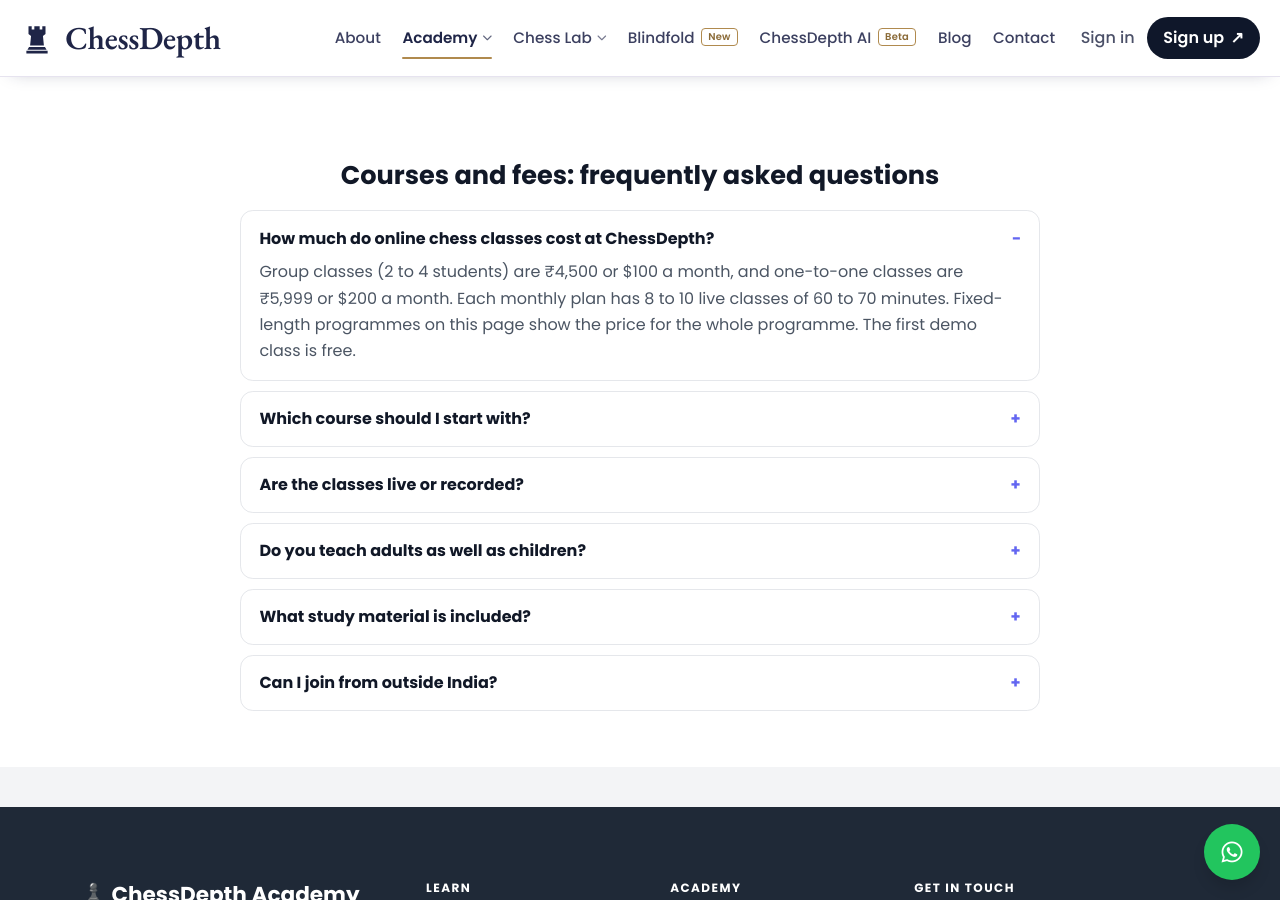
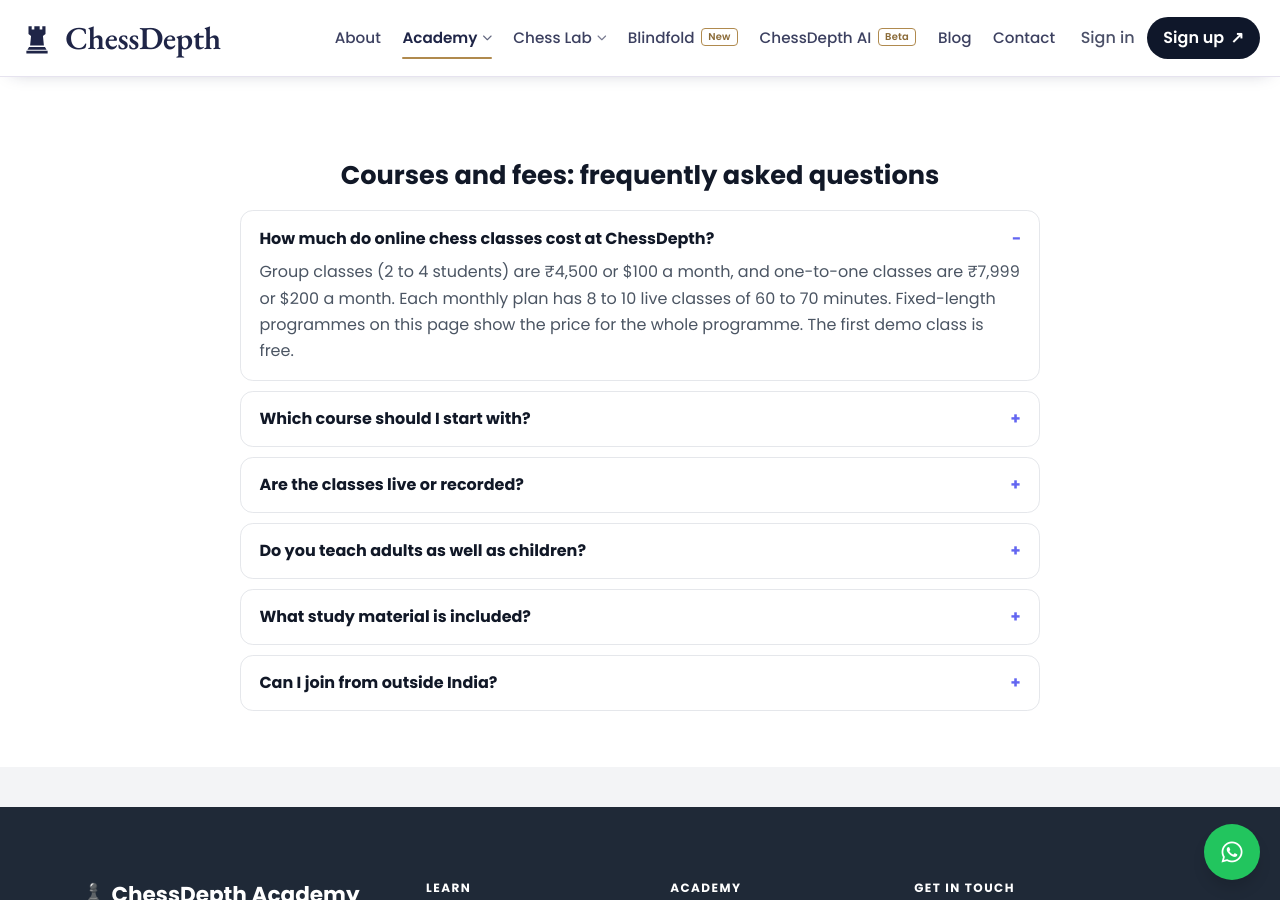
Before and after one commit to Sourabhjoshi1/Chess-Depth, a Jekyll site: the page built from pages/courses.html, in a window 1280 px wide and 900 px high, scrolled down 4835 px. Built offline with Jekyll 4.4.1, drawn with Linux system fonts in a browser that asks for light colours; comment, search, counter and statistics services are not loaded; some of the changed text lies outside the part shown.

Commit message:
Fees: one-to-one classes now ₹7,999 a month
Co-Authored-By: Claude Fable 5.2 <noreply@anthropic.com>
Claude-Session: https://claude.ai/code/session_017ZwxdNZGtw2tXrZdE2ZP9f

```diff
--- a/index.html
+++ b/index.html
@@ -9,7 +9,7 @@ faq:
   - q: "How do online chess classes work?"
     a: "Classes are live video lessons with a coach and a shared online board, in small groups of 2 to 4 students or one-to-one. Each monthly plan has 8 to 10 classes of 60 to 70 minutes, with worksheets and a quiz every eight sessions."
   - q: "How much do the classes cost?"
-    a: "Group classes are ₹4,500 or $100 a month, and one-to-one classes are ₹5,999 or $200 a month. See all programmes on the [Courses and fees](/courses/) page."
+    a: "Group classes are ₹4,500 or $100 a month, and one-to-one classes are ₹7,999 or $200 a month. See all programmes on the [Courses and fees](/courses/) page."
   - q: "Is there a free trial class?"
     a: "Yes. The first demo class is free: a 30-minute online lesson where the coach checks your level and suggests the right course. Book it with the form below or on WhatsApp."
   - q: "What can I practise for free?"
--- a/llms.txt
+++ b/llms.txt
@@ -10,7 +10,7 @@ sitemap: false
 Key facts:
 
 - Format: live online classes over video with a shared board. Small groups of 2 to 4 students, or one-to-one.
-- Fees: group classes ₹4,500 (or $100 for students outside India) per month; one-to-one classes ₹5,999 (or $200 for students outside India) per month. Each monthly plan has 8 to 10 live classes of 60 to 70 minutes. The first demo class (30 minutes) is free.
+- Fees: group classes ₹4,500 (or $100 for students outside India) per month; one-to-one classes ₹7,999 (or $200 for students outside India) per month. Each monthly plan has 8 to 10 live classes of 60 to 70 minutes. The first demo class (30 minutes) is free.
 - Levels: beginner, intermediate, advanced and tournament preparation. Students are placed by level after the free demo class.
 - Included: worksheets, a quiz every 8 sessions with coach feedback, club tournaments on Lichess and Chess.com, and a student area with PDF material.
 - Ages: children from about 5 years old, teenagers and adults.
--- a/pages/about.html
+++ b/pages/about.html
@@ -256,7 +256,7 @@ page_css: about
         <details class="ab-faq ab-card p-5"><summary class="font-semibold">Are classes online or in person?</summary><p class="text-gray-600 mt-3 text-sm leading-relaxed">Classes are held online, so students can join from anywhere. We&rsquo;re based in Bhopal, Madhya Pradesh.</p></details>
         <details class="ab-faq ab-card p-5"><summary class="font-semibold">What age can my child start?</summary><p class="text-gray-600 mt-3 text-sm leading-relaxed">Children can usually start from about 5 years old. We place every student by level, not age, after the free demo class.</p></details>
         <details class="ab-faq ab-card p-5"><summary class="font-semibold">How will I know my child is improving?</summary><p class="text-gray-600 mt-3 text-sm leading-relaxed">Students get regular homework and a quiz every eight sessions. Coaches review the results and games and share clear feedback on strengths and what to work on next.</p></details>
-        <details class="ab-faq ab-card p-5"><summary class="font-semibold">One-to-one or group, which is better?</summary><p class="text-gray-600 mt-3 text-sm leading-relaxed">One-to-one classes (&#8377;5,999 or $200 / month) are fully personalised and best for fast improvement. Group classes of 2&ndash;4 students (&#8377;4,500 or $100 / month) are more affordable and great for discussion. Both include 8&ndash;10 live classes a month of 60&ndash;70 minutes each. The demo class helps you decide.</p></details>
+        <details class="ab-faq ab-card p-5"><summary class="font-semibold">One-to-one or group, which is better?</summary><p class="text-gray-600 mt-3 text-sm leading-relaxed">One-to-one classes (&#8377;7,999 or $200 / month) are fully personalised and best for fast improvement. Group classes of 2&ndash;4 students (&#8377;4,500 or $100 / month) are more affordable and great for discussion. Both include 8&ndash;10 live classes a month of 60&ndash;70 minutes each. The demo class helps you decide.</p></details>
         <details class="ab-faq ab-card p-5"><summary class="font-semibold">Do students get study material?</summary><p class="text-gray-600 mt-3 text-sm leading-relaxed">Yes. Students receive worksheets and concept books for their level, and can download PDF material from our <a href="/student/" class="text-indigo-700 hover:underline">Student Area</a>.</p></details>
         <details class="ab-faq ab-card p-5"><summary class="font-semibold">How do I book the free demo class?</summary><p class="text-gray-600 mt-3 text-sm leading-relaxed">Send us a message on WhatsApp at {{ site.contact.phone_display }} or use the button below. We&rsquo;ll find a time that suits you.</p></details>
       </div>
--- a/pages/courses.html
+++ b/pages/courses.html
@@ -1,13 +1,13 @@
 ---
 title: "Online Chess Courses & Fees | ChessDepth Academy"
-description: "Online chess courses for every level: tactics, strategy, openings, endgames and psychology. One-to-one from ₹5,999/month, groups from ₹4,500."
+description: "Online chess courses for every level: tactics, strategy, openings, endgames and psychology. One-to-one from ₹7,999/month, groups from ₹4,500."
 permalink: /courses/
 redirect_from:
   - /courses.html
 page_css: courses
 faq:
   - q: "How much do online chess classes cost at ChessDepth?"
-    a: "Group classes (2 to 4 students) are ₹4,500 or $100 a month, and one-to-one classes are ₹5,999 or $200 a month. Each monthly plan has 8 to 10 live classes of 60 to 70 minutes. Fixed-length programmes on this page show the price for the whole programme. The first demo class is free."
+    a: "Group classes (2 to 4 students) are ₹4,500 or $100 a month, and one-to-one classes are ₹7,999 or $200 a month. Each monthly plan has 8 to 10 live classes of 60 to 70 minutes. Fixed-length programmes on this page show the price for the whole programme. The first demo class is free."
   - q: "Which course should I start with?"
     a: "Complete beginners start with Beginner's Blueprint. If you know the rules and play casually, Beyond the Basics is usually right. Club and tournament players move on to positional play, openings, endgames and tournament preparation. After the free demo class, the coach recommends a course for your level."
   - q: "Are the classes live or recorded?"
@@ -29,7 +29,7 @@ faq:
           <i class="fas fa-user text-4xl text-indigo-600 mb-3"></i>
           <h3 class="text-xl font-bold mb-2 text-indigo-700">One-to-One (Private) Classes</h3>
           <p class="text-gray-600 mb-4">Lessons built entirely around your strengths, weaknesses and goals.</p>
-          <p><span class="text-3xl font-extrabold text-gray-900">&#8377;5,999 or $200</span><span class="text-xl text-gray-500"> / month</span></p>
+          <p><span class="text-3xl font-extrabold text-gray-900">&#8377;7,999 or $200</span><span class="text-xl text-gray-500"> / month</span></p>
           <p class="text-sm font-semibold text-indigo-700 mt-2"><i class="far fa-calendar-check mr-1"></i>8&ndash;10 classes a month &middot; 60&ndash;70 minutes each</p>
           <p class="text-sm text-gray-500 mt-2">Best for rapid improvement and tournament preparation.</p>
         </div>
@@ -195,7 +195,7 @@ faq:
             </ul>
             <div class="flex justify-between items-center text-gray-700 font-semibold flex-shrink-0 mt-auto border-t pt-3">
               <div class="flex flex-col text-left">
-                  <span class="text-lg text-gray-800 font-bold">₹ 15,999 / $240</span>
+                  <span class="text-lg text-gray-800 font-bold">₹ 17,999 / $240</span>
                   <span class="text-sm text-gray-500">Duration: 10 Weeks</span>
               </div>
               <a href="/#inquiry" class="bg-indigo-600 text-white px-4 py-2 rounded hover:bg-indigo-700 transition">Inquire</a>
--- a/pages/kids.html
+++ b/pages/kids.html
@@ -16,7 +16,7 @@ faq:
   - q: "How do online chess classes for kids work?"
     a: "Classes are live video lessons with a coach, using a shared online board. Your child sees the board, hears the explanation, answers questions and solves puzzles during the class. All you need is a laptop or tablet with a stable internet connection."
   - q: "How much do kids' chess classes cost?"
-    a: "Small group classes (2 to 4 children) are ₹4,500 or $100 a month. One-to-one classes are ₹5,999 or $200 a month. Both include 8 to 10 live classes a month of 60 to 70 minutes each, plus worksheets and quizzes. The first demo class is free."
+    a: "Small group classes (2 to 4 children) are ₹4,500 or $100 a month. One-to-one classes are ₹7,999 or $200 a month. Both include 8 to 10 live classes a month of 60 to 70 minutes each, plus worksheets and quizzes. The first demo class is free."
   - q: "Group classes or one-to-one: which is better for a child?"
     a: "Small groups suit most young beginners: children enjoy playing and discussing ideas with others their age, and it costs less. One-to-one suits children who are already playing tournaments, need a flexible timetable, or learn best with full attention. The coach will suggest one after the demo."
   - q: "How will I know my child is improving?"
@@ -128,7 +128,7 @@ faq:
         <p class="kd-fee-tag kd-fee-tag-alt">Fastest progress</p>
         <h3>One-to-one</h3>
         <p class="kd-fee-sub">Lessons built around your child</p>
-        <p class="kd-price">₹5,999 <span>or $200 / month</span></p>
+        <p class="kd-price">₹7,999 <span>or $200 / month</span></p>
         <ul><li>Full attention from the coach</li><li>Flexible class times</li><li>Best for tournament players</li></ul>
       </div>
     </div>
```
